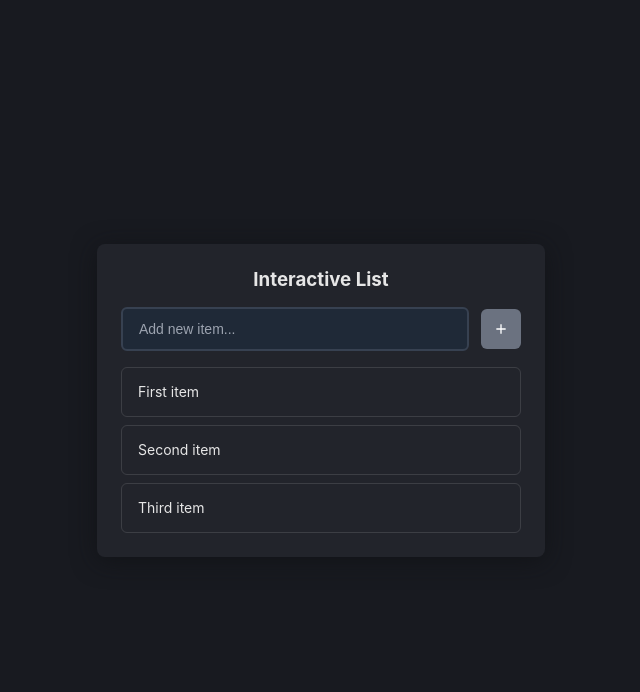
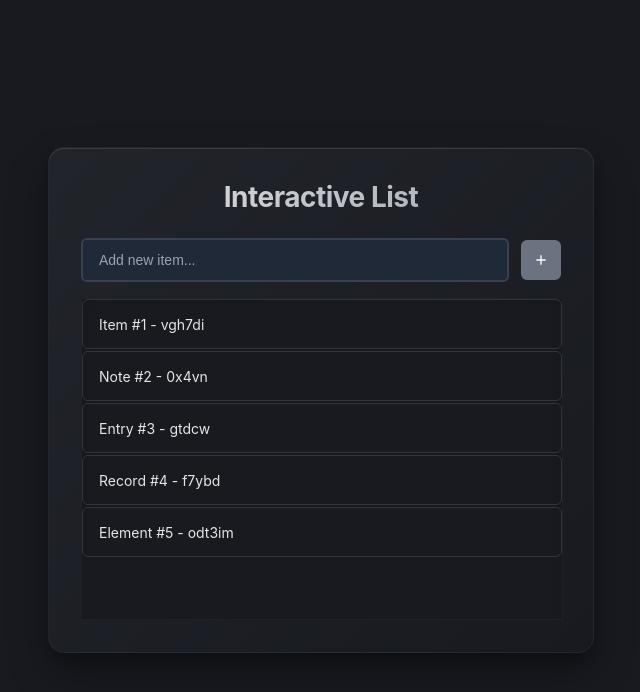
Before and after one commit to bennyperl/Interactive-List, a React (Create React App) app: page / in a window 1280 px wide. Shown: the top 692 px of the page, without its empty margins (319-959 px from the left). Built offline with nearby package versions, Linux system fonts and the light colour scheme; what chance would draw is missing.

Commit message:
Adding Virtualized

```diff
--- a/package.json
+++ b/package.json
@@ -12,6 +12,7 @@
     "react": "^19.1.0",
     "react-dom": "^19.1.0",
     "react-scripts": "5.0.1",
+    "react-window": "^1.8.11",
     "styled-components": "^6.1.19",
     "web-vitals": "^2.1.4"
   },
@@ -41,6 +42,7 @@
   },
   "devDependencies": {
     "@types/chance": "^1.1.7",
-    "@types/react-dom": "^19.1.6"
+    "@types/react-dom": "^19.1.6",
+    "@types/react-window": "^1.8.8"
   }
 }
--- a/src/components/InteractiveList/InputBar.tsx
+++ b/src/components/InteractiveList/InputBar.tsx
@@ -1,7 +1,6 @@
-import React, { useState, useRef, useEffect } from 'react';
+import React, { useState, useRef } from 'react';
 import styled from 'styled-components';
 import AddIcon from '../../icons/AddIcon';
-import { useTheme } from '../../hooks/useTheme';
 
 const InputContainer = styled.div`
   display: flex;
@@ -72,7 +71,6 @@ const InputBar: React.FC<InputBarProps> = ({
   const [inputValue, setInputValue] = useState('');
   const [isSubmitting, setIsSubmitting] = useState(false);
   const inputRef = useRef<HTMLInputElement>(null);
-  const theme = useTheme();
 
   const handleSubmit = () => {
     const trimmedValue = inputValue.trim();
--- a/src/components/InteractiveList/InteractiveList.tsx
+++ b/src/components/InteractiveList/InteractiveList.tsx
@@ -1,36 +1,44 @@
-import React, { FunctionComponent, useCallback } from 'react';
+import React, { FunctionComponent, useState, useEffect } from 'react';
 import styled from 'styled-components';
-import ListItem from './ListItem';
 import InputBar from './InputBar';
+import VirtualizedList from './VirtualizedList';
 import { useInteractiveList } from '../../hooks/useInteractiveList';
 import { mockItems } from '../../data/mockData';
 
 const ListContainer = styled.div`
-  width: 400px;
-  max-width: 90vw;
-  background: ${({ theme }) => theme.container};
+  width: 480px;
+  max-width: 95vw;
+  background: linear-gradient(135deg, ${({ theme }) => theme.container} 0%, ${({ theme }) => theme.background} 100%);
   color: ${({ theme }) => theme.text};
-  border-radius: 8px;
-  box-shadow: ${({ theme }) => theme.shadow};
-  padding: 24px;
+  border-radius: 16px;
+  box-shadow:
+    0 20px 40px rgba(0, 0, 0, 0.3),
+    0 8px 16px rgba(0, 0, 0, 0.2),
+    inset 0 1px 0 rgba(255, 255, 255, 0.1);
+  padding: 32px;
   display: flex;
   flex-direction: column;
+  border: 1px solid ${({ theme }) => theme.border}40;
+  backdrop-filter: blur(10px);
 `;
 
-const ListTitle = styled.h3`
-  margin: 0 0 16px 0;
+const ListTitle = styled.h2`
+  margin: 0 0 24px 0;
   color: ${({ theme }) => theme.text};
   text-align: center;
-`;
-
-const ItemsContainer = styled.div`
-  width: 100%;
-  display: flex;
-  flex-direction: column;
-  gap: 8px;
+  font-size: 28px;
+  font-weight: 700;
+  letter-spacing: -0.5px;
+  background: linear-gradient(135deg, ${({ theme }) => theme.text} 0%, ${({ theme }) => theme.textSecondary} 100%);
+  -webkit-background-clip: text;
+  -webkit-text-fill-color: transparent;
+  background-clip: text;
 `;
 
 const InteractiveList: FunctionComponent = () => {
+  const [isLoading, setIsLoading] = useState(true);
+  const [currentItems, setCurrentItems] = useState<typeof mockItems>([]);
+
   const {
     items,
     hoveredItemId,
@@ -39,27 +47,40 @@ const InteractiveList: FunctionComponent = () => {
     handleMouseEnter,
     handleMouseLeave,
     addItem
-  } = useInteractiveList({ initialItems: mockItems });
+  } = useInteractiveList({ initialItems: currentItems });
 
-  const renderListItem = useCallback((item: typeof items[0]) => (
-    <ListItem
-      key={item.id}
-      value={item.value}
-      onEdit={(newValue) => handleEdit(item.id, newValue)}
-      onDelete={() => handleDelete(item.id)}
-      isHovered={hoveredItemId === item.id}
-      onMouseEnter={() => handleMouseEnter(item.id)}
-      onMouseLeave={handleMouseLeave}
-    />
-  ), [hoveredItemId, handleEdit, handleDelete, handleMouseEnter, handleMouseLeave]);
+  // Simulate loading data
+  useEffect(() => {
+    const loadData = async () => {
+      setIsLoading(true);
+      setCurrentItems([]); // Start with empty items
+
+      // Simulate API delay
+      await new Promise(resolve => setTimeout(resolve, 1000));
+
+      setCurrentItems(mockItems);
+
+      setIsLoading(false);
+    };
+
+    loadData();
+  }, []);
 
   return (
     <ListContainer>
       <ListTitle>Interactive List</ListTitle>
+
       <InputBar onAddItem={addItem} />
-      <ItemsContainer>
-        {items.map(renderListItem)}
-      </ItemsContainer>
+      <VirtualizedList
+        items={currentItems}
+        hoveredItemId={hoveredItemId}
+        onEdit={handleEdit}
+        onDelete={handleDelete}
+        onMouseEnter={handleMouseEnter}
+        onMouseLeave={handleMouseLeave}
+        isLoading={isLoading}
+        totalItems={items.length}
+      />
     </ListContainer>
   );
 };
--- /dev/null
+++ b/src/components/InteractiveList/LoadingItem.tsx
@@ -0,0 +1,73 @@
+import React from 'react';
+import styled, { keyframes } from 'styled-components';
+
+const shimmer = keyframes`
+  0% {
+    background-position: -200px 0;
+  }
+  100% {
+    background-position: calc(200px + 100%) 0;
+  }
+`;
+
+const LoadingContainer = styled.div`
+  width: 100%;
+  display: flex;
+  align-items: center;
+  justify-content: space-between;
+  padding: 12px 16px;
+  border-radius: 6px;
+  background: transparent;
+  border: 1.5px solid ${({ theme }) => theme.text}22;
+  box-sizing: border-box;
+`;
+
+const LoadingText = styled.div`
+  flex: 1;
+  height: 16px;
+  background: linear-gradient(
+    90deg,
+    ${({ theme }) => theme.border} 25%,
+    ${({ theme }) => theme.textSecondary} 50%,
+    ${({ theme }) => theme.border} 75%
+  );
+  background-size: 200px 100%;
+  animation: ${shimmer} 1.5s infinite;
+  border-radius: 4px;
+  margin-right: 12px;
+`;
+
+const LoadingActions = styled.div`
+  display: flex;
+  align-items: center;
+  gap: 4px;
+  flex-shrink: 0;
+`;
+
+const LoadingIcon = styled.div`
+  width: 20px;
+  height: 20px;
+  background: linear-gradient(
+    90deg,
+    ${({ theme }) => theme.border} 25%,
+    ${({ theme }) => theme.textSecondary} 50%,
+    ${({ theme }) => theme.border} 75%
+  );
+  background-size: 200px 100%;
+  animation: ${shimmer} 1.5s infinite;
+  border-radius: 50%;
+`;
+
+const LoadingItem: React.FC = () => {
+  return (
+    <LoadingContainer>
+      <LoadingText />
+      <LoadingActions>
+        <LoadingIcon />
+        <LoadingIcon />
+      </LoadingActions>
+    </LoadingContainer>
+  );
+};
+
+export default LoadingItem;
--- /dev/null
+++ b/src/components/InteractiveList/VirtualizedList.tsx
@@ -0,0 +1,121 @@
+import React, { useCallback } from 'react';
+import { FixedSizeList as List } from 'react-window';
+import styled from 'styled-components';
+import ListItem from './ListItem';
+import LoadingItem from './LoadingItem';
+
+const VirtualizedContainer = styled.div`
+  width: 100%;
+  height: 320px;
+  background: ${({ theme }) => theme.background};
+  border: 1px solid ${({ theme }) => theme.border}30;
+  overflow: hidden;
+  box-shadow: inset 0 2px 8px rgba(0, 0, 0, 0.1);
+
+  /* Dark theme scrollbar styling */
+  .react-window__list {
+    scrollbar-width: thin;
+    scrollbar-color: ${({ theme }) => theme.border} ${({ theme }) => theme.background};
+  }
+
+  .react-window__list::-webkit-scrollbar {
+    width: 6px;
+  }
+
+  .react-window__list::-webkit-scrollbar-track {
+    background: transparent;
+  }
+
+  .react-window__list::-webkit-scrollbar-thumb {
+    background: ${({ theme }) => theme.border}60;
+    border-radius: 3px;
+    transition: background 0.2s ease;
+  }
+
+  .react-window__list::-webkit-scrollbar-thumb:hover {
+    background: ${({ theme }) => theme.textSecondary};
+  }
+
+  .react-window__list::-webkit-scrollbar-corner {
+    background: transparent;
+  }
+`;
+
+interface ListItemData {
+  id: string;
+  value: string;
+}
+
+interface VirtualizedListProps {
+  items: ListItemData[];
+  hoveredItemId: string | null;
+  onEdit: (itemId: string, newValue: string) => void;
+  onDelete: (itemId: string) => void;
+  onMouseEnter: (itemId: string) => void;
+  onMouseLeave: () => void;
+  isLoading?: boolean;
+  totalItems?: number;
+}
+
+const ITEM_HEIGHT = 52; // Reduced height for less spacing between items
+
+const VirtualizedList: React.FC<VirtualizedListProps> = ({
+  items,
+  hoveredItemId,
+  onEdit,
+  onDelete,
+  onMouseEnter,
+  onMouseLeave,
+  isLoading = false,
+  totalItems = 0
+}) => {
+  const renderRow = useCallback(({ index, style }: { index: number; style: React.CSSProperties }) => {
+    // Show loading item if data is still loading and this index is beyond loaded items
+    if (isLoading && index >= items.length) {
+      return (
+        <div style={style}>
+          <LoadingItem />
+        </div>
+      );
+    }
+
+    // Show actual item if data is loaded
+    if (index < items.length) {
+      const item = items[index];
+      return (
+        <div style={style}>
+          <ListItem
+            value={item.value}
+            onEdit={(newValue) => onEdit(item.id, newValue)}
+            onDelete={() => onDelete(item.id)}
+            isHovered={hoveredItemId === item.id}
+            onMouseEnter={() => onMouseEnter(item.id)}
+            onMouseLeave={onMouseLeave}
+          />
+        </div>
+      );
+    }
+
+    // Fallback empty div
+    return <div style={style} />;
+  }, [items, hoveredItemId, onEdit, onDelete, onMouseEnter, onMouseLeave, isLoading]);
+
+  // Calculate total count for virtualization
+  const itemCount = isLoading ? Math.max(items.length + 10, totalItems) : items.length;
+
+  return (
+    <VirtualizedContainer>
+      <List
+        height={320}
+        itemCount={itemCount}
+        itemSize={ITEM_HEIGHT}
+        width="100%"
+        className="react-window__list"
+      >
+        {renderRow}
+      </List>
+    </VirtualizedContainer>
+  );
+};
+
+export default VirtualizedList;
--- a/src/data/mockData.ts
+++ b/src/data/mockData.ts
@@ -1,10 +1,26 @@
+const ITEM_COUNT = 5;
+
 export interface ListItemData {
   id: string;
   value: string;
 }
 
-export const mockItems: ListItemData[] = [
-  { id: '1', value: 'First item' },
-  { id: '2', value: 'Second item' },
-  { id: '3', value: 'Third item' },
-];
+const generateMockItems = (): ListItemData[] => {
+  const items: ListItemData[] = [];
+  const prefixes = [
+    'Task', 'Item', 'Note', 'Entry', 'Record', 'Element', 'Component', 'Feature', 'Bug', 'Enhancement',
+    'Document', 'File', 'Project', 'Module', 'Function', 'Class', 'Interface', 'Service', 'Utility', 'Helper'
+  ];
+
+  for (let i = 1; i <= ITEM_COUNT; i++) {
+    const prefix = prefixes[i % prefixes.length];
+    items.push({
+      id: i.toString(),
+      value: `${prefix} #${i} - ${Math.random().toString(36).substring(7)}`
+    });
+  }
+
+  return items;
+};
+
+export const mockItems: ListItemData[] = generateMockItems();
--- a/src/hooks/useInteractiveList.ts
+++ b/src/hooks/useInteractiveList.ts
@@ -49,9 +49,6 @@ export const useInteractiveList = ({ initialItems = [] }: UseInteractiveListProp
     setItems(prev => [...prev, newItem]);
   }, []);
 
-  const clearItems = useCallback(() => {
-    setItems([]);
-  }, []);
 
   return {
     items,
@@ -61,6 +58,5 @@ export const useInteractiveList = ({ initialItems = [] }: UseInteractiveListProp
     handleMouseEnter,
     handleMouseLeave,
     addItem,
-    clearItems
   };
 };
```
Also changed, not shown: 1 other file (tests, documents, lock files or other folders).
